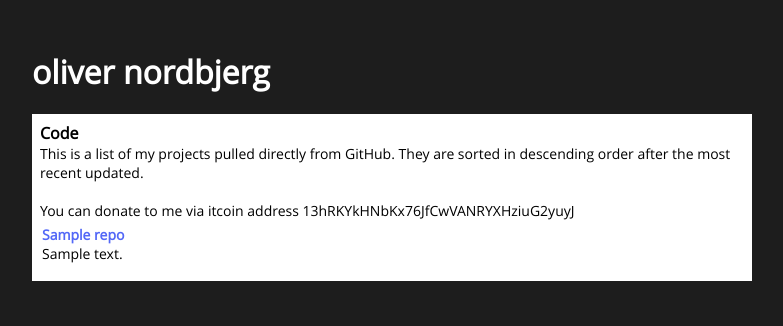
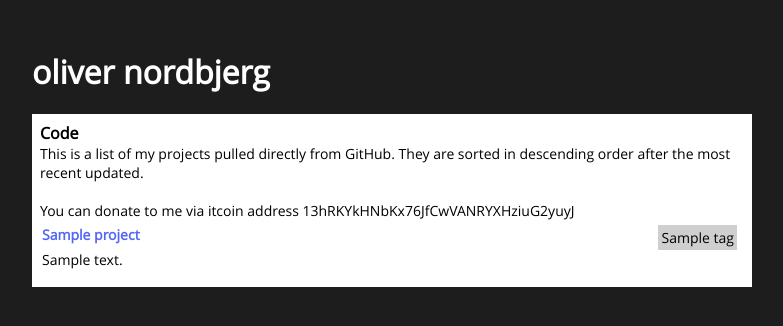
Before and after one commit to nordbjerg/nordbjerg.net, a PHP site: template views/code.twig in a window 1280 px wide. Shown: the top 326 px of the page, without its empty margins (248-1031 px from the left). Run offline with PHP 8.4, Linux system fonts and the light colour scheme; the template is opened without the code that fills it: most values are stand-ins (such as "Sample title", 1, 10 or a date in 2020); some libraries are stand-ins or nearby versions.

Commit message:
Manually add projects instead. Faster, makes you think more

```diff
--- a/views/code.twig
+++ b/views/code.twig
@@ -6,20 +6,17 @@ This is a list of my projects pulled directly from GitHub. They are sorted in de
 
 You can donate to me via <i class="icon-btc"></i>itcoin address 13hRKYkHNbKx76JfCwVANRYXHziuG2yuyJ
 
-{% for repo in repos %}
+{% for project in projects %}
 <div class="project">
 	<div class="header">
 		<h3 class="title">
-			<a href="{{ repo.html_url }}">{{ repo.name }}</a>
-			{% if repo.fork %}
-				<i class="icon-code-fork"></i>
-			{% endif %}
+			<a href="{{ project.url }}">{{ project.name }}</a>
 		</h3>
-		{% for lang in langs[repo.name] %}
-		<span class="lang {{ lang }}">{{ lang }}</span>
+		{% for tag in project.tags %}
+		<span class="lang {{ tag }}">{{ tag }}</span>
 		{% endfor %}
 	</div>
-	<div class="description">{{ repo.description }}</div>
+	<div class="description">{{ project.desc }}</div>
 </div>
 {% else %}
 	Something went terribly wrong.
```
Also changed, not shown: index.php (+21 -34 lines).
